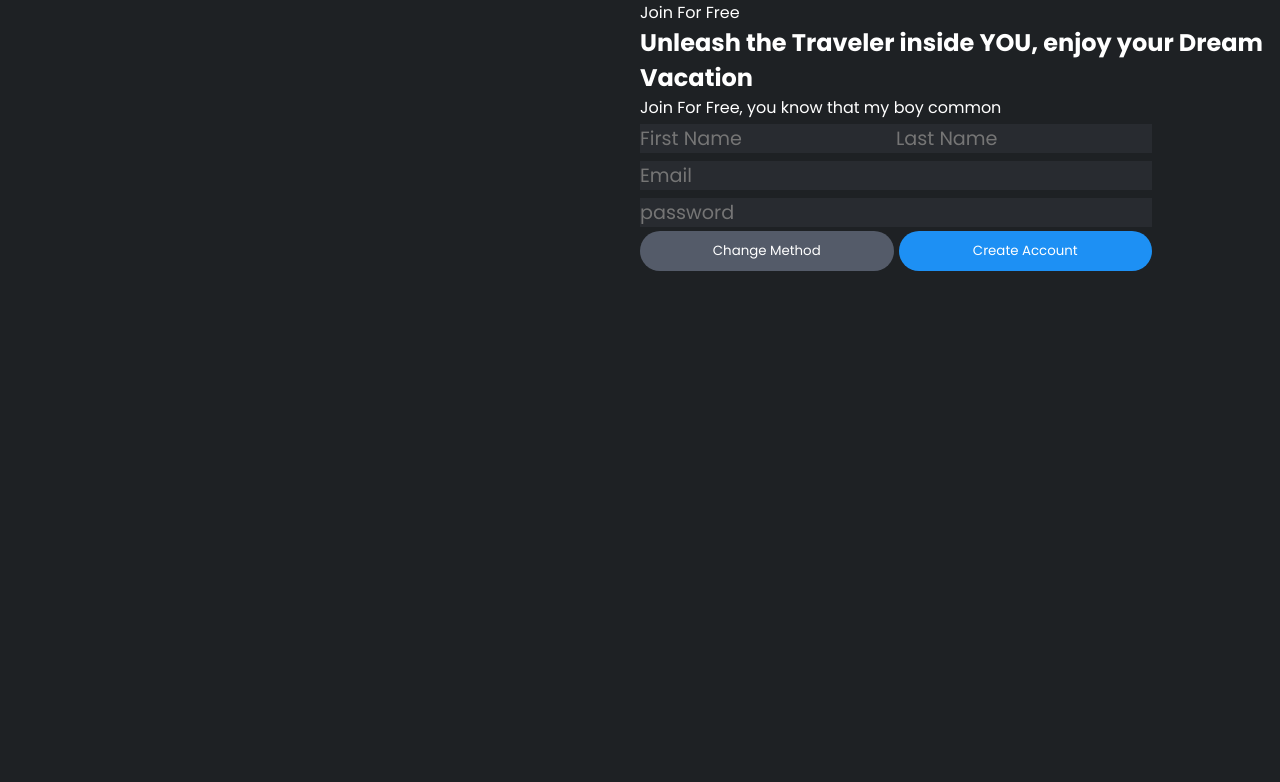
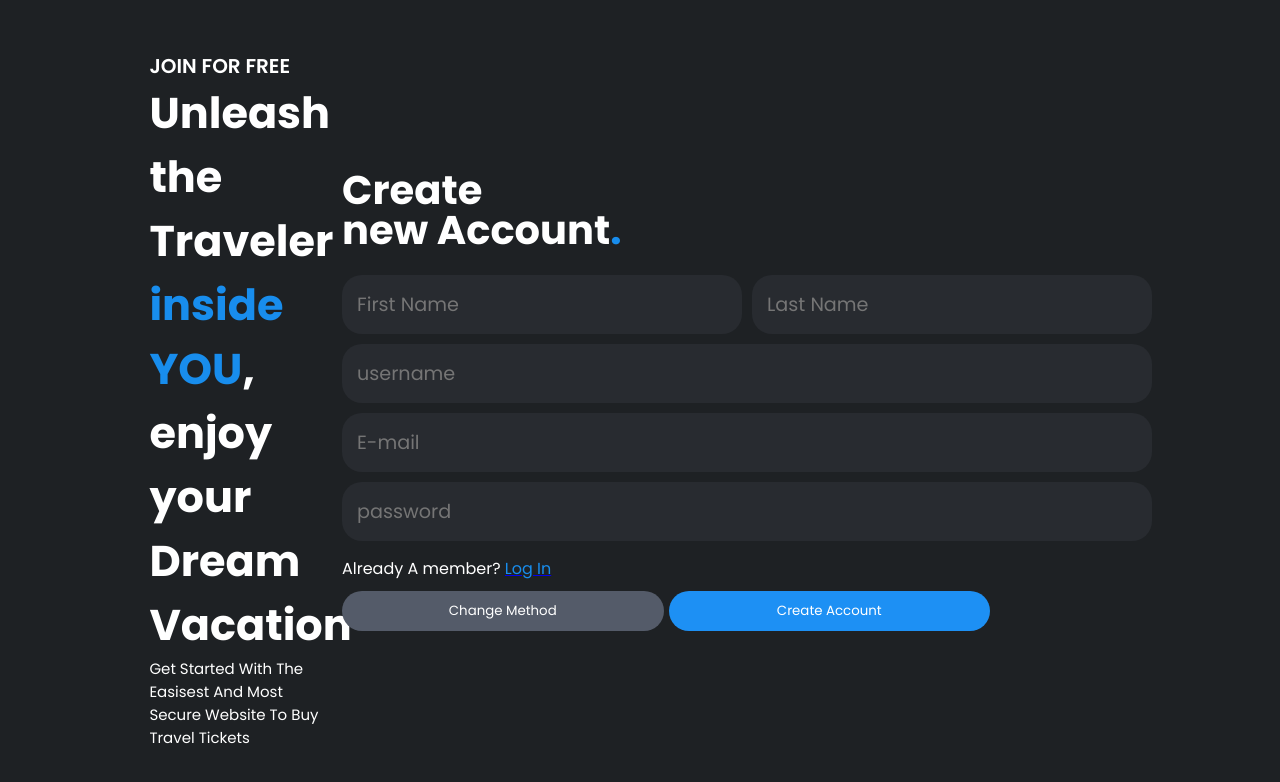
Before and after one commit to manosanti/daily-scrum, a React (Vite) app in the folder frontend/: page /login in a window 1280 px wide. Shown: the top 782 px of the page. Built offline with nearby package versions, Linux system fonts and the light colour scheme.

Commit message:
home-to-work-commit

```diff
--- a/frontend/src/assets/Components/Header.jsx
+++ b/frontend/src/assets/Components/Header.jsx
@@ -1,9 +1,27 @@
 import React from 'react'
+import styled from 'styled-components'
 
-function Header() {
+export function Header() {
+
+  const username = "Lucas";
+
   return (
-    <div>Header</div>
+    <HeaderContainer>
+      <UserProfile>
+        <h2>Olá, {username}</h2>
+      </UserProfile>
+    </HeaderContainer>
   )
 }
 
 export default Header
+
+const HeaderContainer = styled.div`
+  background-color: var(--gray);
+  padding: 20px;
+`
+
+const UserProfile = styled.div`
+  text-align: right;
+  color: #fff;
+`
--- a/frontend/src/index.css
+++ b/frontend/src/index.css
@@ -22,3 +22,11 @@
 body {
   background-color: var(--gray-darker);
 }
+
+input:-webkit-autofill,
+input:-webkit-autofill:hover,
+input:-webkit-autofill:focus,
+input:-webkit-autofill:active  {
+  transition: background-color 5000s;
+  -webkit-text-fill-color: #fff !important;
+}
--- a/frontend/src/pages/LoginPage.jsx
+++ b/frontend/src/pages/LoginPage.jsx
@@ -5,12 +5,12 @@ function LoginPage() {
   return (
     <LoginFormContainer>
         <LoginFormWrapper>
-
+            <p>Join For Free</p>
+            <h2>Unleash the Traveler <SpanAzul>inside YOU</SpanAzul>, enjoy your Dream Vacation</h2>
+            <p className='infoText'>get started with the easisest and most secure website to buy travel tickets</p>
         </LoginFormWrapper>
         <LoginMessageWrapper>
-            <p>Join For Free</p>
-            <h2>Unleash the Traveler <span>inside YOU</span>, enjoy your Dream Vacation</h2>
-            <p className='infoText'>Join For Free, you know that my boy common</p>
+            <h2>Create<br></br>new Account<SpanAzul>.</SpanAzul></h2>
             <LoginForm>
                 <form>
                     <div>
@@ -18,10 +18,12 @@ function LoginPage() {
                         <input type='text' placeholder='Last Name'></input>
                     </div>
                     <div>
-                        <input type='email' placeholder='Email'></input>
+                        <input type='text' placeholder='username'></input>
+                        <input type='email' placeholder='E-mail'></input>
                         <input type='password' placeholder='password'></input>
                     </div>
                 </form>
+                <p>Already A member? <a href='#'><SpanAzul>Log In</SpanAzul></a></p>
             </LoginForm>
             <ButtonsGrid>
                 <button><a href="">Change Method</a></button>
@@ -35,36 +37,87 @@ function LoginPage() {
 
 export default LoginPage
 
+const SpanAzul = styled.span`
+    color: #188DED;
+`
+
 const LoginForm = styled.div`
-    max-width: 80%;
+    max-width: 100%;
 
     input {
+        color: #fff;
+        border-radius: 20px;
+        padding: 15px;
         font-size: 1.2rem;
-        margin: 4px 0;
+        margin: 5px 0;
         border: none;
         background-color: var(--gray-dark);
+
+        &:focus {
+            outline: 2px solid var(--gray);
+        }
+
+        &::focus {
+            background-color: blue;
+        }
     }
 
-    div:first-child input {
-        width: 50%;
+    div:first-child {
+        display: grid;
+        grid-template-columns: repeat(2, 1fr);
+        grid-column-gap: 10px;
     }
     div:last-child input {
         width: 100%;
     }
+
+    p {
+        margin: 10px 0;
+        color: #fff;
+    }
 `
 
 const LoginFormContainer = styled.div`
+    padding: 0 10%;
+    margin: 0 auto;
+    place-items: center;
+    height: 100vh;
+    align-items: center;
     display: grid;
     grid-template-columns: repeat(2, 1fr);
     grid-template-rows: 1fr;
 `
 
 const LoginFormWrapper = styled.div`
-    max-width: 100%;
+    p {
+        text-transform: uppercase;
+        font-weight: 600;
+        font-size: 20px;
+    }
+
+    h2 {
+        font-size: 43px;
+        width: 100%;
+    }
+
+    .infoText {
+        font-size: 15px;
+        font-weight: 400;
+        text-transform: capitalize;
+    }
+
+    color: #fff;
+    max-width: 80%;
 `
 
 const LoginMessageWrapper = styled.div`
     color: #fff;
+
+    h2 {
+        font-size: 40px;
+        line-height: 40px;
+        margin-bottom: 20px;
+    }
 `
 
 const ButtonsGrid = styled.div`
@@ -72,8 +125,8 @@ const ButtonsGrid = styled.div`
     max-width: 80%;
     display: grid;
     grid-template-columns: repeat(2, 1fr);
+    grid-column-gap: 5px;
     grid-template-rows: 1fr;
-    grid-column-gap: 5px;
 
     button {
         border-radius: 100px;
--- a/frontend/src/pages/Teste.jsx
+++ b/frontend/src/pages/Teste.jsx
@@ -1,7 +1,6 @@
 import React, { useState, useEffect } from 'react';
 import styled, { createGlobalStyle } from 'styled-components';
 import { FaArrowRight, FaArrowLeft } from 'react-icons/fa';
-// import ContasButton from '../assets/Components/ContasButton';
 
 const GlobalStyles = createGlobalStyle`
 
@@ -40,6 +39,7 @@ const HeaderWrapper = styled.header`
     padding: 0;
     transition: .3s;
     margin: 1% 0;
+    background-color: var(--gray-darker);
 
     &:hover {
       color: var(--blue-hover);
@@ -120,7 +120,7 @@ const ListItem = styled.li`
     margin-right: 10px;
     padding: 10px;
     cursor: pointer;
-    background-color: none;
+    background-color: var(--gray-darker);
     border: none;
     outline: none;
     transition: .3s;
```
